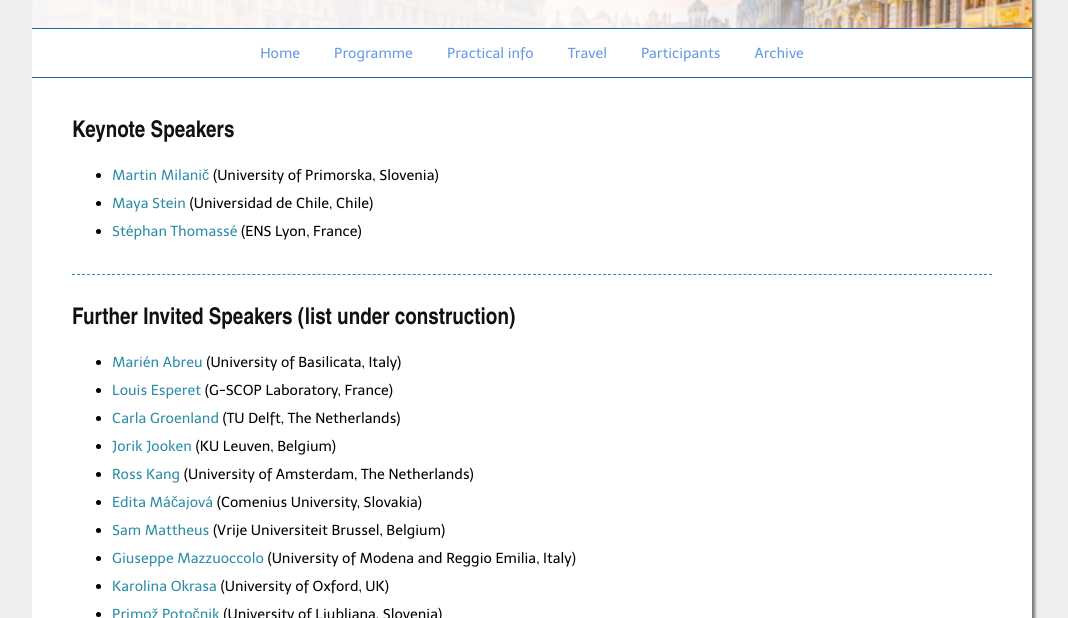
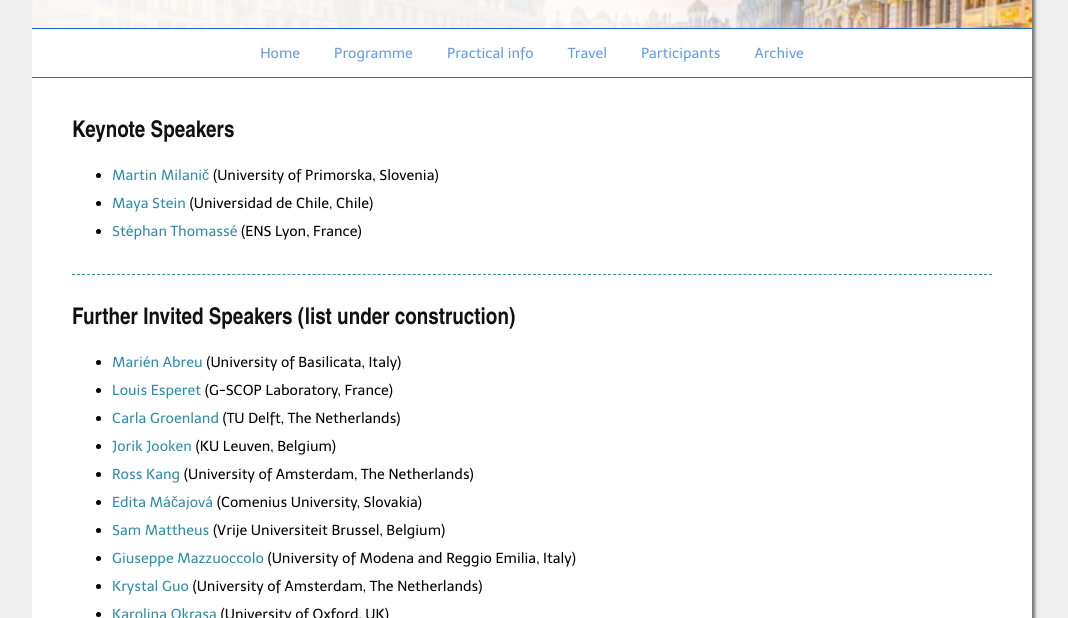
Before and after one commit to bgtc-conference/bgtc-conference.github.io, a plain HTML site: page index.html in a window 1280 px wide. Shown: the part 182-800 px from the top of the page, without its empty margins (108-1176 px from the left). Drawn offline with nearby package versions, Linux system fonts and the light colour scheme; a web font is replaced by a local one.

Commit message:
editing index.html

```diff
--- a/index.html
+++ b/index.html
@@ -93,13 +93,13 @@ var isSafari = Object.prototype.toString.call(window.HTMLElement).indexOf('Const
 <li><a href="http://www.dcs.fmph.uniba.sk/~macajova/" rel="external">Edita Máčajová</a> (Comenius University, Slovakia)</li>
 <li><a href="https://sammattheus.wordpress.com/" rel="external">Sam Mattheus</a> (Vrije Universiteit Brussel, Belgium)</li>
 <li><a href="https://www.di.univr.it/?ent=persona&id=33026&lang=en" rel="external">Giuseppe Mazzuoccolo</a> (University of Modena and Reggio Emilia, Italy)</li>
+<li><a href="https://krystalguo.com/" rel="external">Krystal Guo</a> (University of Amsterdam, The Netherlands)</li>
 <li><a href="https://www.cs.ox.ac.uk/people/karolina.okrasa/" rel="external">Karolina Okrasa</a> (University of Oxford, UK)</li>
 <li><a href="https://primoz.potocnik.xyz/" rel="external">Primož Potočnik</a> (University of Ljubljana, Slovenia)</li>
 <li><a href="http://new.dcs.fmph.uniba.sk/index.php/Zamestnanci?_method=detail&_key=alias&alias=MartinSkoviera" rel="external">Martin Škoviera</a> (Comenius University, Slovakia)</li>
 <li><a href="https://www.uni-paderborn.de/en/person/15548" rel="external">Eckhard Steffen</a> (Paderborn University, Germany)</li>
 <li><a href="https://people.maths.ox.ac.uk/tanj/" rel="external">Jane Tan</a> (University of Oxford, UK)</li>
 <!-- <li><a href="https://cgroenland.wordpress.com/research/" rel="external">Carla Groenland</a> (Utrecht University, The Netherlands)</li> -->
-<!-- <li><a href="https://krystalguo.com/" rel="external">Krystal Guo</a> (University of Amsterdam, The Netherlands)</li> -->
 <!-- <li><a href="http://euler.doa.fmph.uniba.sk/" rel="external">Robert Jajcay</a> (Comenius University, Slovakia)</li> -->
 <!-- <li><a href="https://sites.google.com/view/shunichimaezawa/home" rel="external">Shun-ichi	Maezawa</a> (Tokyo University of Science, Japan)</li> -->
 <!-- <li><a href="http://tgt.ynu.ac.jp/ozeki/" rel="external">Kenta Ozeki</a> (Yokohama National University, Japan)</li> -->
```
